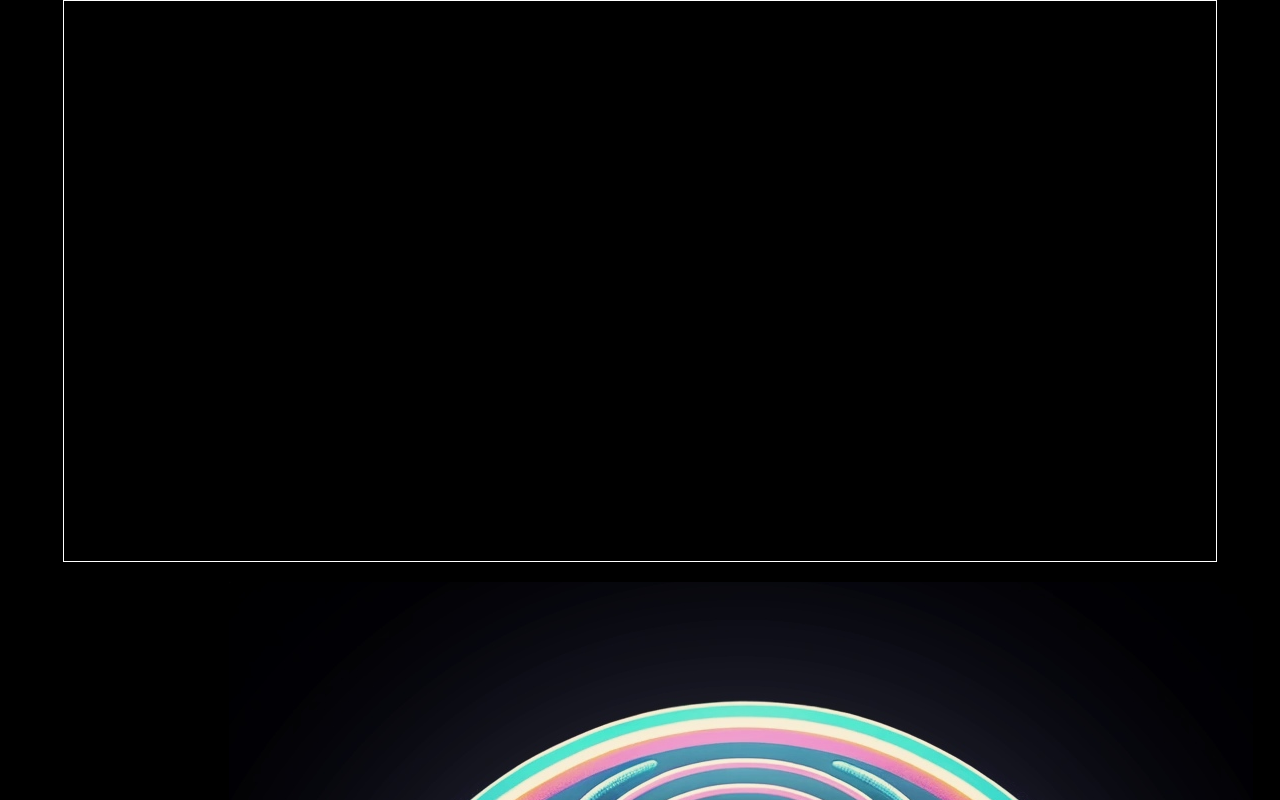
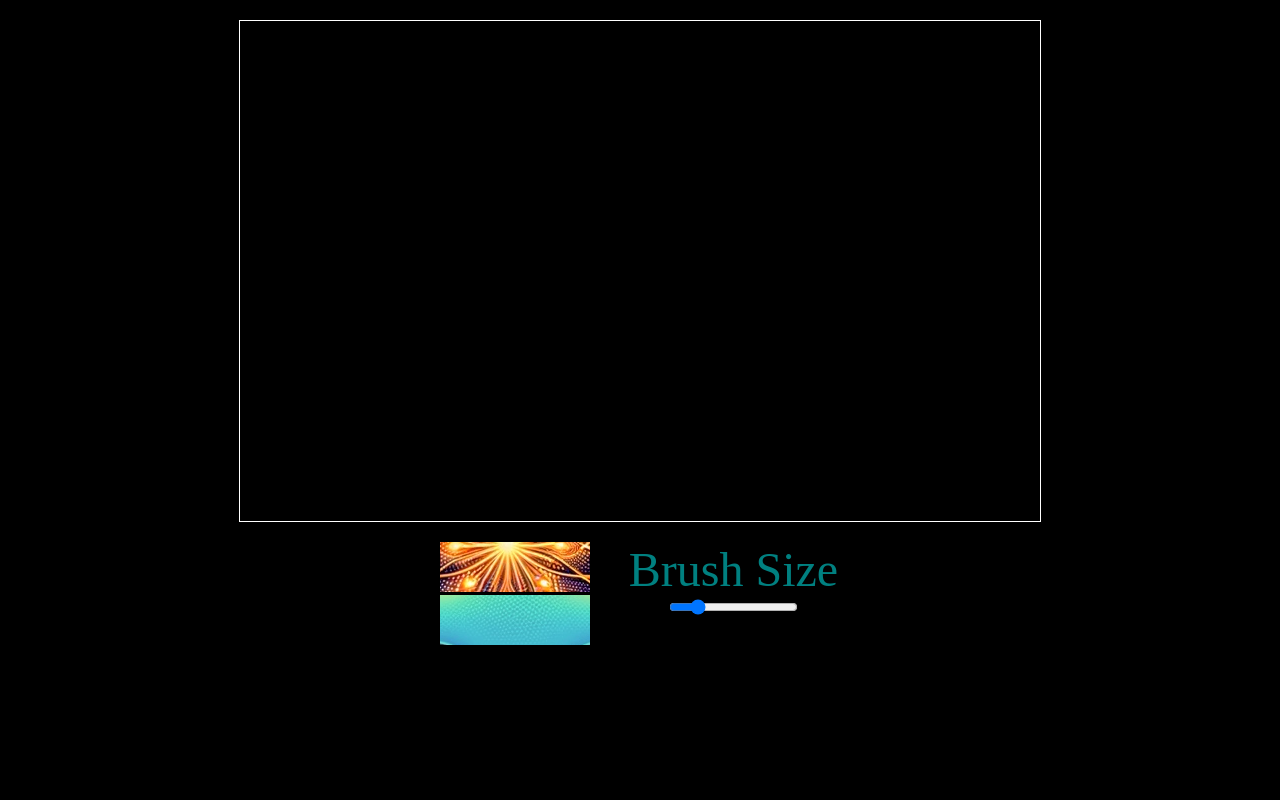
Before and after one commit to Fam1n0/YBBY, a plain HTML site: page 1.html in a window 1280 px wide. Shown: the top 800 px of the page. Drawn offline with Linux system fonts and the light colour scheme.

Commit message:
Update 1.html

```diff
--- a/1.html
+++ b/1.html
@@ -9,12 +9,6 @@
         body {
             background-color: black;
             color: white;
-            margin: 0;
-            padding: 0;
-            display: flex;
-            flex-direction: column;
-            align-items: center;
-            height: 100vh;
         }
 
         canvas {
@@ -27,45 +21,51 @@
             -moz-user-select: none;
             -ms-user-select: none;
             user-select: none;
-            max-width: 100%;
-            max-height: 80%;
+            display: block;
+            margin: 20px auto;
         }
 
         #controls {
-            width: 90%;
             display: flex;
             justify-content: space-between;
-            align-items: center;
-            margin-top: 20px;
+            width: 400px;
+            margin: 10px auto;
         }
 
-#useCustomImage {
-    background: url('button.jpg') no-repeat center;
-    background-size: cover;
-    background-position: center;
-    width: 150px;
-    height: 50px;
-    border: none;
-    cursor: pointer;
-    margin: 0 10px;
+        #useCustomImage, #saveCanvas {
+            background-size: cover;
+            background-position: center;
+            border: none;
+            cursor: pointer;
+            width: 150px;
+            height: 50px;
+        }
 
+        #useCustomImage {
+            background: url('button.jpg') no-repeat center;
+        }
+
+        #saveCanvas {
+            background: url('save.jpg') no-repeat center;
         }
 
     </style>
 </head>
 
-<body onload="resizeCanvas()">
+<body>
 
 <canvas id="canvas" width="800" height="500"></canvas>
 
 <div id="controls">
-    <button id="useCustomImage"></button>
     <div>
+        <input type="file" id="customImage" style="display:none">
+        <button id="useCustomImage"></button>
+        <button id="saveCanvas"></button>
+    </div>
+    <div align='center'>
         <label for="brushSize"><font size='15' color='Teal'>Brush Size</font></label>
         <input type="range" id="brushSize" min="1" max="50" value="10">
     </div>
-    <input type="file" id="customImage" style="display:none">
-    <input type="image" id="saveCanvas" src="save.jpg" alt="Save Drawing">
 </div>
 
 <script>
@@ -104,6 +104,7 @@
 
     document.getElementById('customImage').addEventListener('change', function() {
         const file = this.files[0];
+
         if (file) {
             const reader = new FileReader();
             reader.onload = function(event) {
@@ -111,13 +112,16 @@
                 img.onload = function() {
                     const maxDimension = 800;
                     let scaleFactor = maxDimension / Math.max(img.width, img.height);
+
                     const resizedWidth = img.width * scaleFactor;
                     const resizedHeight = img.height * scaleFactor;
+
                     const offscreenCanvas = document.createElement('canvas');
                     offscreenCanvas.width = resizedWidth;
                     offscreenCanvas.height = resizedHeight;
                     const offscreenCtx = offscreenCanvas.getContext('2d');
                     offscreenCtx.drawImage(img, 0, 0, resizedWidth, resizedHeight);
+
                     customPattern = ctx.createPattern(offscreenCanvas, 'repeat');
                     ctx.strokeStyle = customPattern;
                 }
@@ -131,6 +135,7 @@
         if (!isDrawing) return;
         let x = event.clientX ? event.clientX - canvas.offsetLeft : event.pageX - canvas.offsetLeft;
         let y = event.clientY ? event.clientY - canvas.offsetTop : event.pageY - canvas.offsetTop;
+
         ctx.lineCap = 'round';
         ctx.lineTo(x, y);
         ctx.stroke();
@@ -147,17 +152,13 @@
                         now.getMinutes().toString().padStart(2, '0') +
                         now.getSeconds().toString().padStart(2, '0');
         const fileName = dateStr + "_" + timeStr + ".png";
+
         const link = document.createElement('a');
         link.download = fileName;
         link.href = canvas.toDataURL("image/png");
         link.click();
     });
 
-    function resizeCanvas() {
-        const canvas = document.getElementById('canvas');
-        canvas.width = window.innerWidth * 0.9;
-        canvas.height = window.innerHeight * 0.7;
-    }
 </script>
 
 </body>
```
